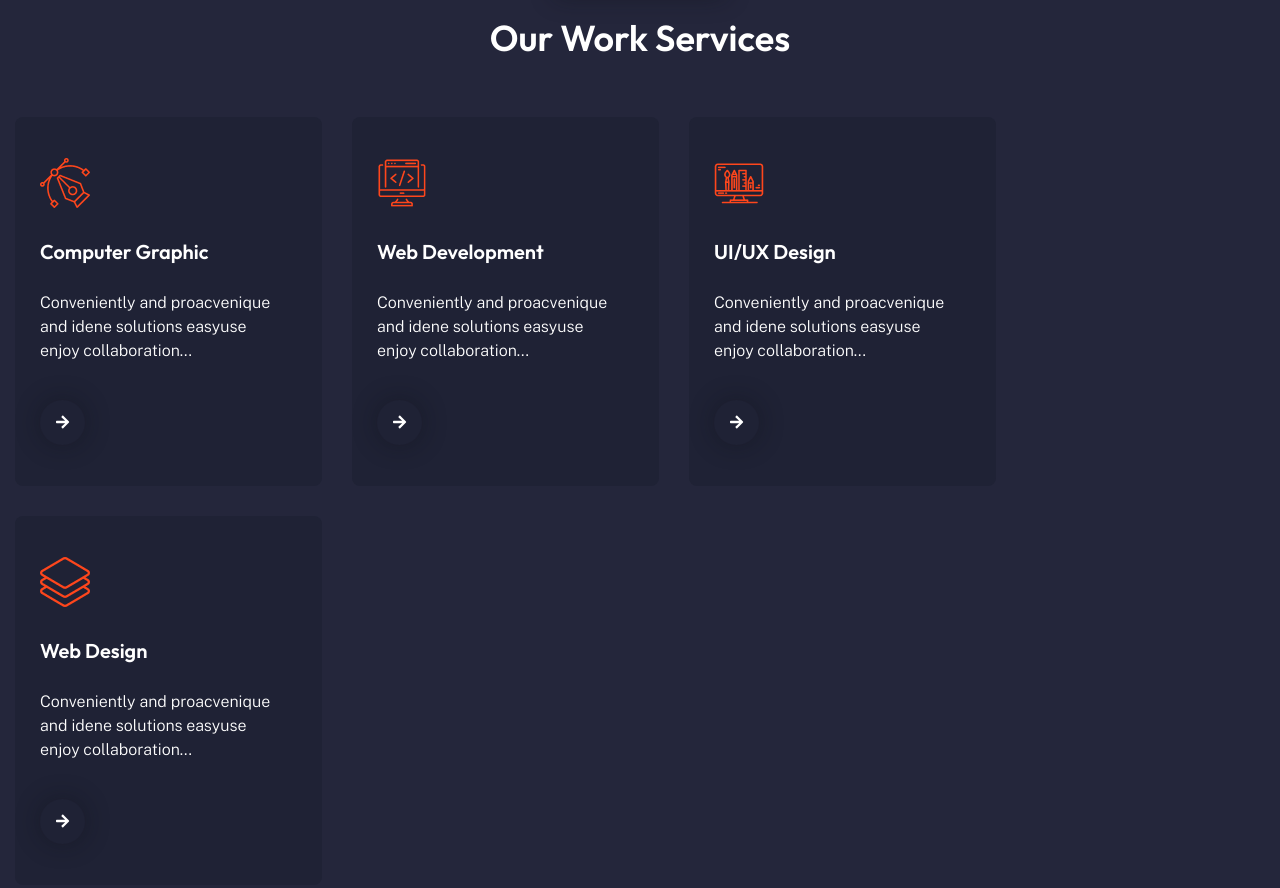
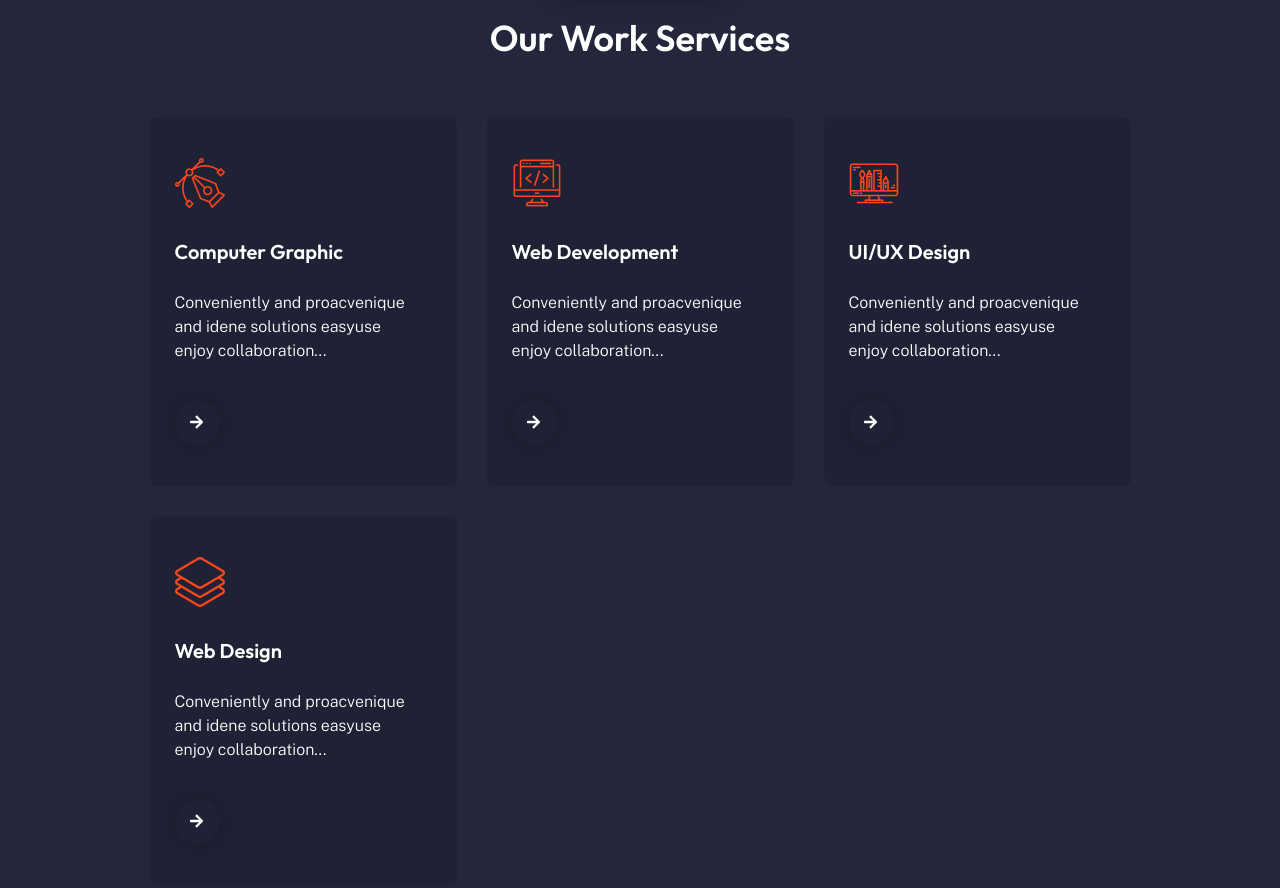
Before and after one commit to SePt1k0404/landing-2-cv-resume, a plain HTML site: page index.html in a window 1280 px wide. Shown: the part 3227-4115 px from the top of the page. Drawn offline with nearby package versions, Linux system fonts and the light colour scheme.

Commit message:
Fix advantages-list wrap

```diff
--- a/#source/scss/_advantages.scss
+++ b/#source/scss/_advantages.scss
@@ -11,17 +11,14 @@
     margin-bottom: 55px;
   }
 
-  .advantages-list-wrapper {
-    @include content-centered;
-  }
+  .advantages-list {
+    width: 100%;
+    display: grid;
+    grid-template-columns: repeat(auto-fit, 307px);
+    gap: 30px;
+    justify-content: center;
 
-  .advantages-list {
-    @include content-centered;
-    flex-wrap: wrap;
-    justify-content: flex-start;
-    gap: 30px;
     &__item {
-      max-width: 307px;
       padding: 41px 39px 41px 25px;
       background-color: $color-bg-dark;
       border-radius: 8px;
--- a/index.html
+++ b/index.html
@@ -205,13 +205,12 @@
         <div class="advantages__wrapper section">
           <p class="advantages__paragraph paragraph">Why Choose Us</p>
           <h2 class="advantages__title title">Our Work Services</h2>
-          <div class="advantages-list-wrapper">
           <ul class="advantages-list">
             <li class="advantages-list__item">
               <h3 class="advantages-list__title graphic">Computer Graphic</h3>
               <p class="advantages-list__desc">
-                  Conveniently and proacvenique and idene solutions easyuse
-                  enjoy collaboration...
+                Conveniently and proacvenique and idene solutions easyuse enjoy
+                collaboration...
               </p>
               <a class="advantages-list__btn" href="#">
                 <svg class="advantages-list__btn-icon">
@@ -224,8 +223,8 @@
                 Web Development
               </h3>
               <p class="advantages-list__desc">
-                  Conveniently and proacvenique and idene solutions easyuse
-                  enjoy collaboration...
+                Conveniently and proacvenique and idene solutions easyuse enjoy
+                collaboration...
               </p>
               <a class="advantages-list__btn" href="#">
                 <svg class="advantages-list__btn-icon">
@@ -236,8 +235,8 @@
             <li class="advantages-list__item">
               <h3 class="advantages-list__title ui-design">UI/UX Design</h3>
               <p class="advantages-list__desc">
-                  Conveniently and proacvenique and idene solutions easyuse
-                  enjoy collaboration...
+                Conveniently and proacvenique and idene solutions easyuse enjoy
+                collaboration...
               </p>
               <a class="advantages-list__btn" href="#">
                 <svg class="advantages-list__btn-icon">
@@ -248,8 +247,8 @@
             <li class="advantages-list__item">
               <h3 class="advantages-list__title web-design">Web Design</h3>
               <p class="advantages-list__desc">
-                  Conveniently and proacvenique and idene solutions easyuse
-                  enjoy collaboration...
+                Conveniently and proacvenique and idene solutions easyuse enjoy
+                collaboration...
               </p>
               <a class="advantages-list__btn" href="#">
                 <svg class="advantages-list__btn-icon">
@@ -259,7 +258,6 @@
             </li>
           </ul>
         </div>
-        </div>
       </section>
     </main>
   </body>
```
Also changed, not shown: css/style.css. Lines whose indentation alone changed are shown as unchanged.
